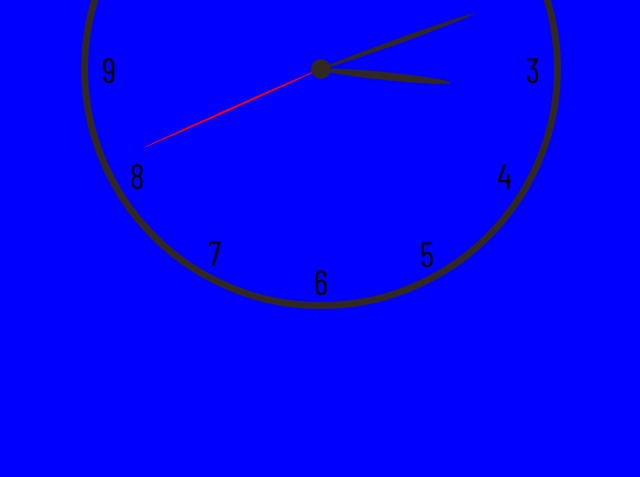
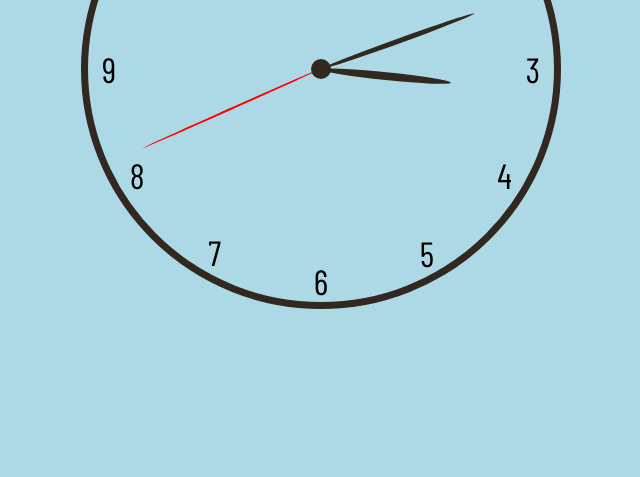
Before and after one commit to hoangnnh/analog-clock, a plain HTML site: page index.html in a window 1280 px wide. Shown: the part 339-816 px from the top of the page, without its empty margins (319-959 px from the left). Drawn offline with nearby package versions, Linux system fonts and the light colour scheme.

Commit message:
Change background to lightblue

```diff
--- a/style.css
+++ b/style.css
@@ -2,7 +2,7 @@
 
 :root {
   --clock: #312820;
-  --background: blue;
+  --background: lightblue;
 }
 
 * {
```
